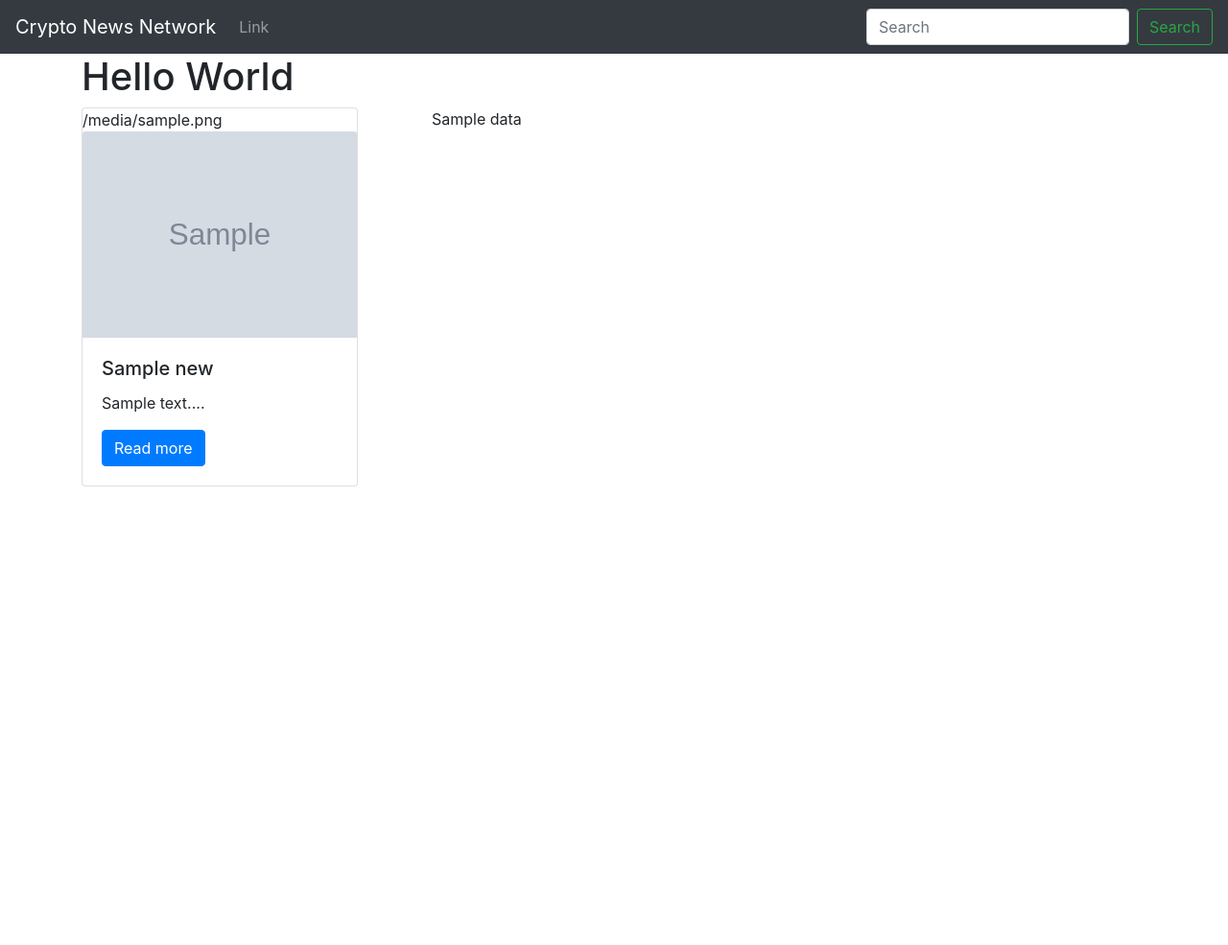
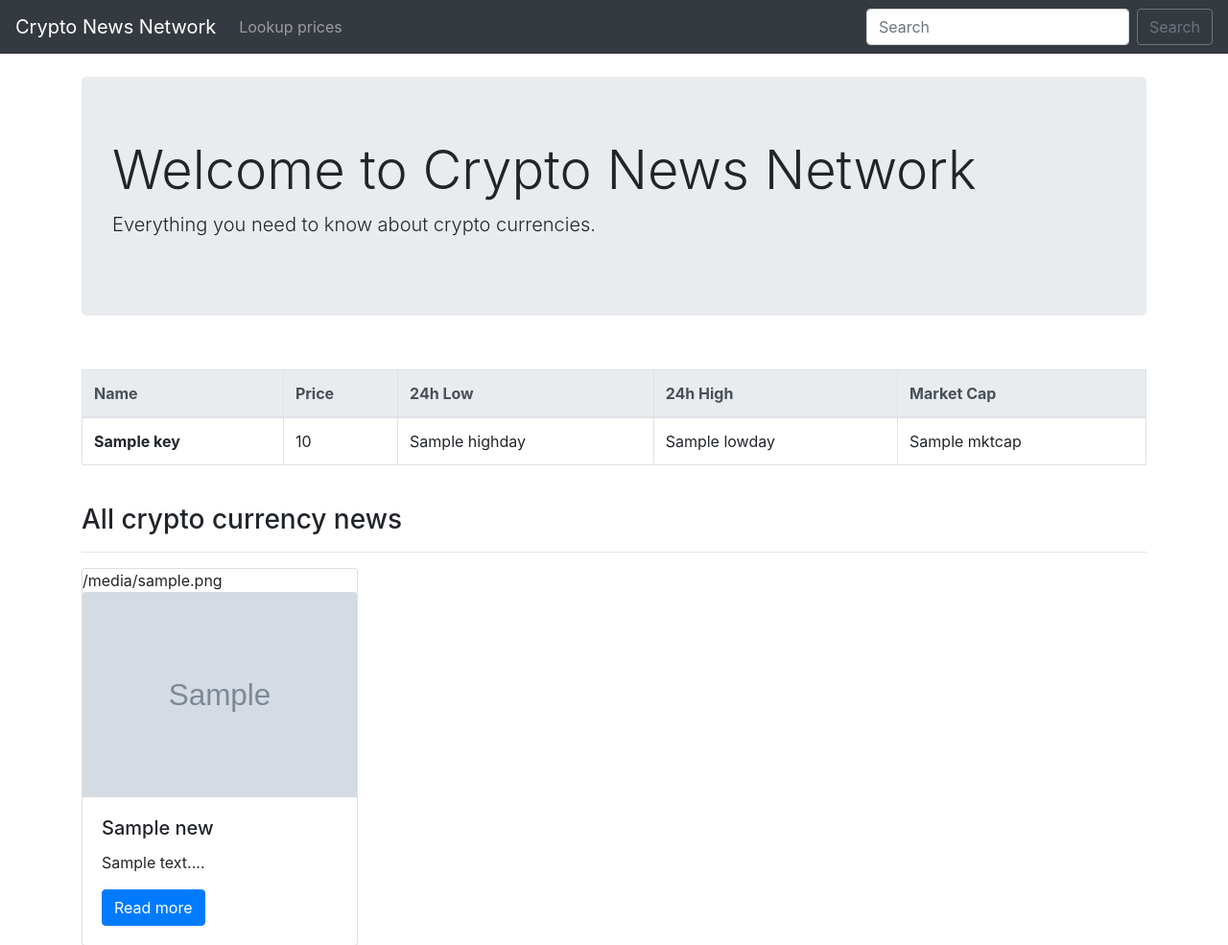
Before and after one commit to techadam/cryptocurrencynews, a Django app: template crypto/templates/crypto/home.html in a window 1280 px wide. Shown: the top 985 px of the page at 96% size. Before the commit the page ends 507 px from the top, so only its background shows below. Run offline with Django 3.2, Linux system fonts and the light colour scheme; the template is opened without the code that fills it: most values are stand-ins (such as "Sample title", 1, 10 or a date in 2020); grey boxes marked "Sample" are stand-in pictures; some libraries are stand-ins or nearby versions.

Commit message:
version1 final commit for crypto currency web app

```diff
--- a/crypto/templates/crypto/base.html
+++ b/crypto/templates/crypto/base.html
@@ -12,7 +12,7 @@
   </head>
   <body>
     <nav class="navbar navbar-expand-lg navbar-dark bg-dark">
-        <a class="navbar-brand" href="#">Crypto News Network</a>
+        <a class="navbar-brand" href="{% url 'home' %}">Crypto News Network</a>
         <button class="navbar-toggler" type="button" data-toggle="collapse" data-target="#navbarSupportedContent" aria-controls="navbarSupportedContent" aria-expanded="false" aria-label="Toggle navigation">
           <span class="navbar-toggler-icon"></span>
         </button>
@@ -20,12 +20,13 @@
         <div class="collapse navbar-collapse" id="navbarSupportedContent">
           <ul class="navbar-nav mr-auto">
             <li class="nav-item">
-              <a class="nav-link" href="#">Link</a>
+              <a class="nav-link" href="{% url 'prices' %}">Lookup prices</a>
             </li>
           </ul>
-          <form class="form-inline my-2 my-lg-0">
-            <input class="form-control mr-sm-2" type="search" placeholder="Search" aria-label="Search">
-            <button class="btn btn-outline-success my-2 my-sm-0" type="submit">Search</button>
+          <form class="form-inline my-2 my-lg-0" method="POST" action="{% url 'prices' %}">
+            {% csrf_token %}
+            <input class="form-control mr-sm-2" type="search" name="quote" placeholder="Search" aria-label="Search">
+            <button class="btn btn-outline-secondary my-2 my-sm-0" type="submit">Search</button>
           </form>
         </div>
       </nav>
--- a/crypto/templates/crypto/home.html
+++ b/crypto/templates/crypto/home.html
@@ -3,8 +3,38 @@
 {% block content %}
 
 <div class="container">
-    <h1>Hello World</h1>
+    <br/>
+    <div class="jumbotron">
+        <h1 class="display-4">Welcome to Crypto News Network</h1>
+        <p class="lead">Everything you need to know about crypto currencies.</p>
+    </div>
 
+    <br/>
+    <table class="table table-bordered">
+        <thead class="thead-light">
+            <tr>
+                <th scope="col">Name</th>
+                <th scope="col">Price</th>
+                <th scope="col">24h Low</th>
+                <th scope="col">24h High</th>
+                <th scope="col">Market Cap</th>
+            </tr>
+        </thead>
+        <tbody>
+            {% for key,value in price.DISPLAY.items %}
+                <tr>
+                    <th>{{ key }}</th>
+                    <td>{{ value.USD.PRICE }}</td>
+                    <td>{{ value.USD.HIGHDAY }}</td>
+                    <td>{{ value.USD.LOWDAY }}</td>
+                    <td>{{ value.USD.MKTCAP }}</td>
+                </tr>
+            {% endfor %}
+        </tbody>
+    </table>
+    <br/>
+    <h3>All crypto currency news</h3>
+    <hr/>
     <div class="row">
         {% for news in api.Data %}
             <div class="col-sm-4" style="margin-bottom: 20px;">
@@ -20,7 +50,7 @@
             </div>
         {% endfor %}
 
-        {{ api.Data }}
+        <!--{{ api.Data }}-->
     </div>
 </div>
 
--- a/crypto/urls.py
+++ b/crypto/urls.py
@@ -2,5 +2,6 @@ from django.urls import path
 from . import views
 
 urlpatterns = [
-    path('', views.home, name='home')
+    path('', views.home, name='home'),
+    path('prices/', views.prices, name='prices'),
 ]
```
Also changed, not shown: crypto/templates/crypto/price.html (added, +41 -0 lines), crypto/views.py (+22 -1 lines).
